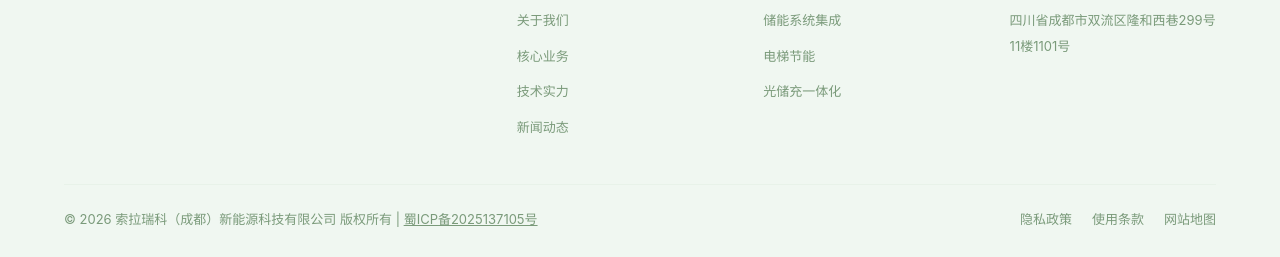
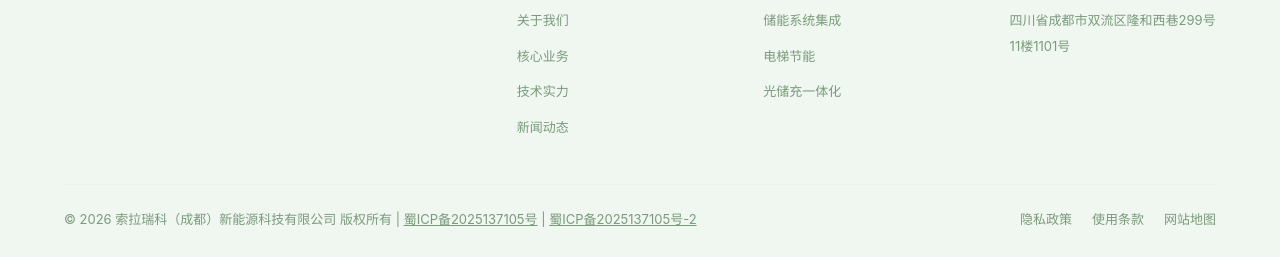
Before and after one commit to cdlg05ys/solarix-website, a plain HTML site: page contact.html in a window 1280 px wide. Shown: the part 1142-1399 px from the top of the page. Drawn offline with Linux system fonts and the light colour scheme.

Commit message:
feat: add 蜀ICP备2025137105号-2 to footer

```diff
--- a/contact.html
+++ b/contact.html
@@ -141,7 +141,7 @@
       </div>
     </div>
     <div class="footer-bottom">
-      <span>&copy; <span data-c="copyright_year">2026</span> <span data-c="company_full">索拉瑞科（成都）新能源科技有限公司</span> 版权所有 | <a href="https://beian.miit.gov.cn/" target="_blank" rel="noopener" style="color:inherit;">蜀ICP备2025137105号</a></span>
+      <span>&copy; <span data-c="copyright_year">2026</span> <span data-c="company_full">索拉瑞科（成都）新能源科技有限公司</span> 版权所有 | <a href="https://beian.miit.gov.cn/" target="_blank" rel="noopener" style="color:inherit;">蜀ICP备2025137105号</a> | <a href="https://beian.miit.gov.cn/" target="_blank" rel="noopener" style="color:inherit;">蜀ICP备2025137105号-2</a></span>
       <div class="links">
         <a href="#">隐私政策</a>
         <a href="#">使用条款</a>
```
